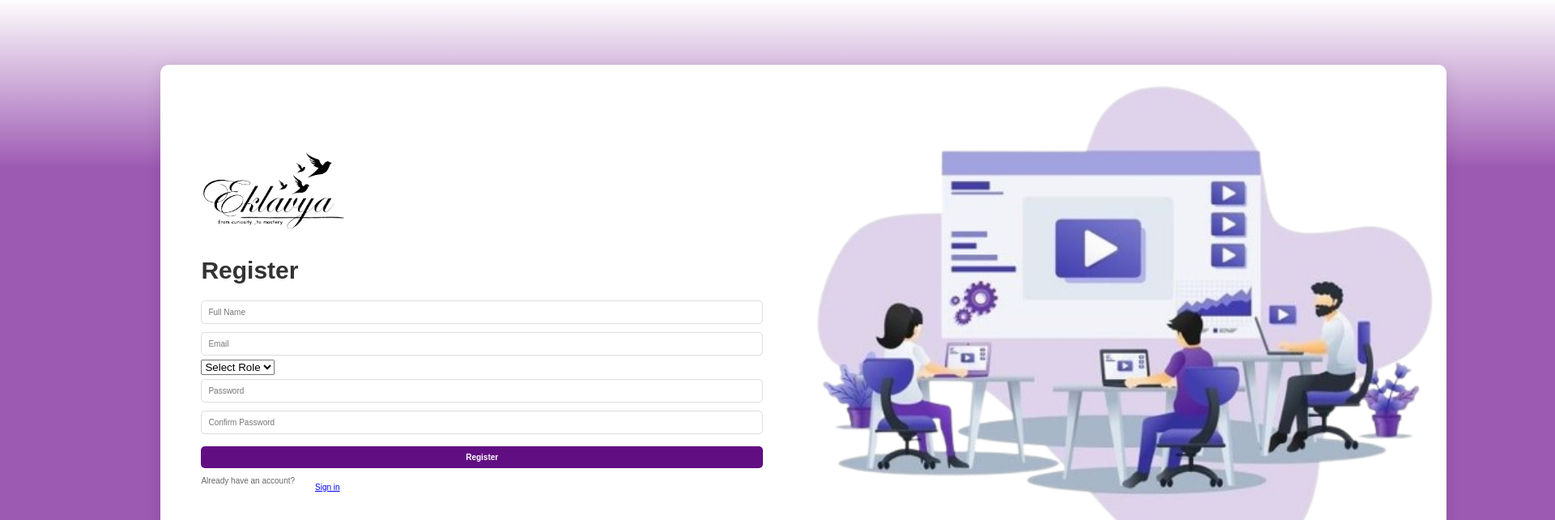
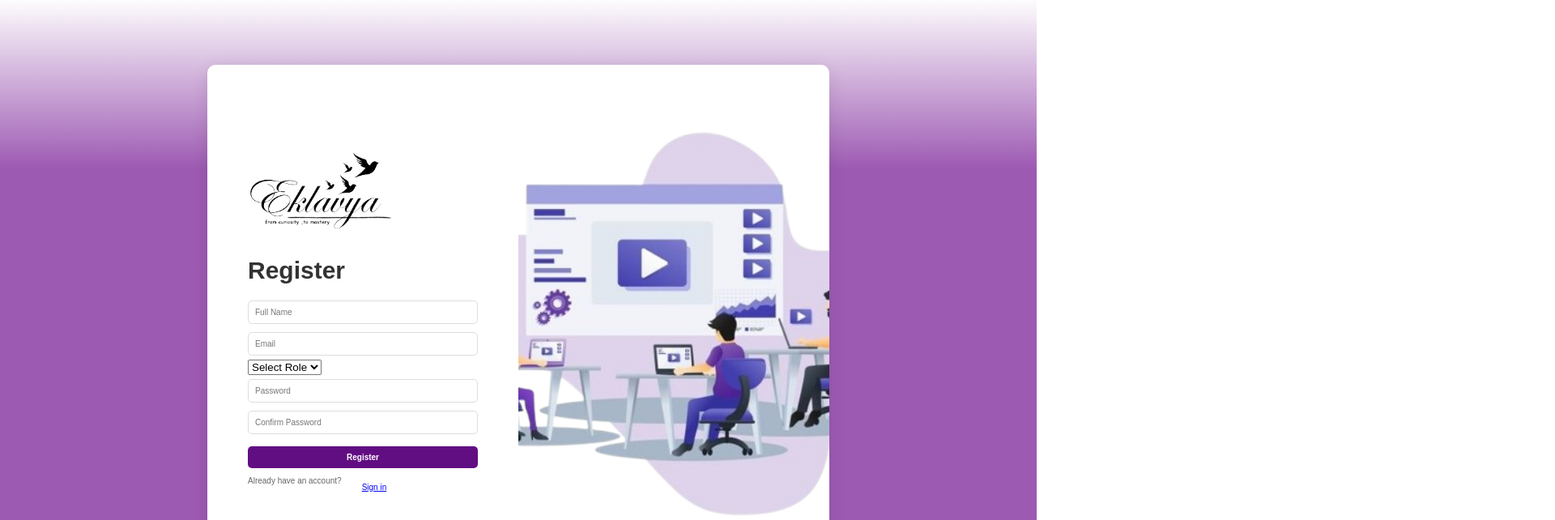
Before and after one commit to mansig1313/eklavya-website, a React (Create React App) app in the folder frontend/: page /register in a window 1280 px wide. Shown: the top 642 px of the page at 81% size, 1920 px wide, since content can reach past the window. Built offline with nearby package versions, Linux system fonts and the light colour scheme; a web font is replaced by a local one.

Commit message:
tutor register page connected

```diff
--- a/frontend/package.json
+++ b/frontend/package.json
@@ -5,6 +5,9 @@
   "dependencies": {
     "@emotion/react": "^11.13.3",
     "@emotion/styled": "^11.13.0",
+    "@fortawesome/fontawesome-svg-core": "^6.7.2",
+    "@fortawesome/free-solid-svg-icons": "^6.7.2",
+    "@fortawesome/react-fontawesome": "^0.2.2",
     "@mui/icons-material": "^6.1.0",
     "@mui/material": "^6.1.0",
     "@react-oauth/google": "^0.12.1",
@@ -14,7 +17,6 @@
     "axios": "^1.7.7",
     "react": "^18.3.1",
     "react-dom": "^18.3.1",
-    "react-google-login": "^5.2.2",
     "react-router-dom": "^6.26.1",
     "react-scripts": "5.0.1",
     "web-vitals": "^2.1.4"
--- a/frontend/src/components/landingpg/register/Register.css
+++ b/frontend/src/components/landingpg/register/Register.css
@@ -7,7 +7,8 @@
     display: flex;
     align-items: center;
     justify-content: center;
-    width: 155%;
+
+    width: 100%;
     height: 100vh;
     background: rgb(230,219,232);
 background: linear-gradient(180deg, rgba(230,219,232,0.07344187675070024) 0%, rgba(156,88,178,0.9894082633053222) 26%);
@@ -16,7 +17,8 @@ background: linear-gradient(180deg, rgba(230,219,232,0.07344187675070024) 0%, rg
 
 .register-page {
     display: flex;
-    width: 80%;
+
+    width: 60%;
     height: 80vh;
     box-shadow: 0 4px 20px rgba(0, 0, 0, 0.1);
     border-radius: 10px;
--- a/frontend/src/components/landingpg/register/Register.jsx
+++ b/frontend/src/components/landingpg/register/Register.jsx
@@ -18,6 +18,11 @@ const Register = () => {
     const handleRegister = async (e) => {
         e.preventDefault();
         setError(''); // Clear any previous errors
+
+        if (role === "tutor") {
+            navigate('/tutor-register'); // Redirect to Tutor Register Page if role is Tutor
+            return;
+        }
 
         if (password !== confirmPassword) {
             setError("Passwords do not match!");
--- a/frontend/src/homePage/studentprofile.css
+++ b/frontend/src/homePage/studentprofile.css
@@ -3,7 +3,8 @@
 
 .studentprofile-container {
   max-width: 800px;
-
+  margin-top: 50px;
+  margin-bottom: 70px;
   padding-left: 20px;
   margin-left: 240px;
   font-family: Arial, sans-serif;
--- a/frontend/src/index.js
+++ b/frontend/src/index.js
@@ -29,7 +29,7 @@ root.render(
       <Route path="/parent-home" element={<ParentHomePage />} />
       <Route path = "/resource" element={<ResourcePage/>}/>
       <Route path = "/student-profile" element={<StudentProfile/>}/>
-      <Route path="/tutor-profile" element={<TutorProfile />} />
+      <Route path="/tutor-register" element={<TutorProfile />} />
     </Routes>
   </BrowserRouter>
 );
```
Also changed, not shown: 2 other files (tests, documents, lock files or other folders).
